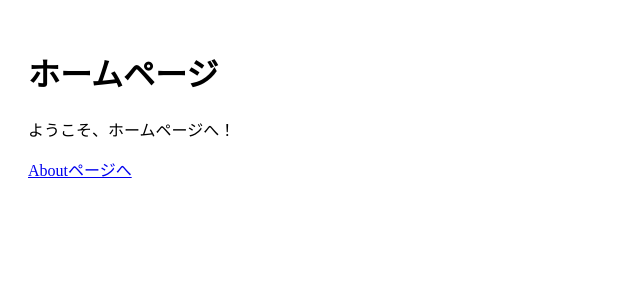
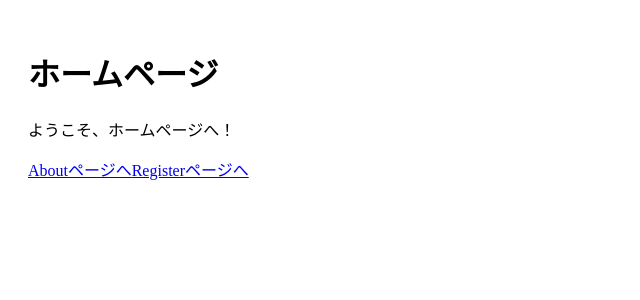
Before and after one commit to KadoProG/react-19-prac, a React (Vite) app: page / in a window 1280 px wide. Shown: the top 300 px of the page, without its empty margins (0-640 px from the left). Built offline with nearby package versions, Linux system fonts and the light colour scheme.

Commit message:
add: register page

```diff
--- a/src/pages/Home.tsx
+++ b/src/pages/Home.tsx
@@ -7,6 +7,7 @@ const Home = () => {
       <p>ようこそ、ホームページへ！</p>
       <nav>
         <Link to="/about">Aboutページへ</Link>
+        <Link to="/register">Registerページへ</Link>
       </nav>
     </div>
   );
--- /dev/null
+++ b/src/pages/register/index.tsx
@@ -0,0 +1,3 @@
+export const Register = () => {
+  return <div>Register</div>;
+};
--- a/src/router.tsx
+++ b/src/router.tsx
@@ -1,6 +1,7 @@
 import { BrowserRouter, Route, Routes } from 'react-router-dom';
 import Home from './pages/Home';
 import About from './pages/About';
+import { Register } from './pages/register';
 
 export const MyRouter = () => {
   return (
@@ -8,6 +9,7 @@ export const MyRouter = () => {
       <Routes>
         <Route path="/" element={<Home />} />
         <Route path="/about" element={<About />} />
+        <Route path="/register" element={<Register />} />
       </Routes>
     </BrowserRouter>
   );
```
